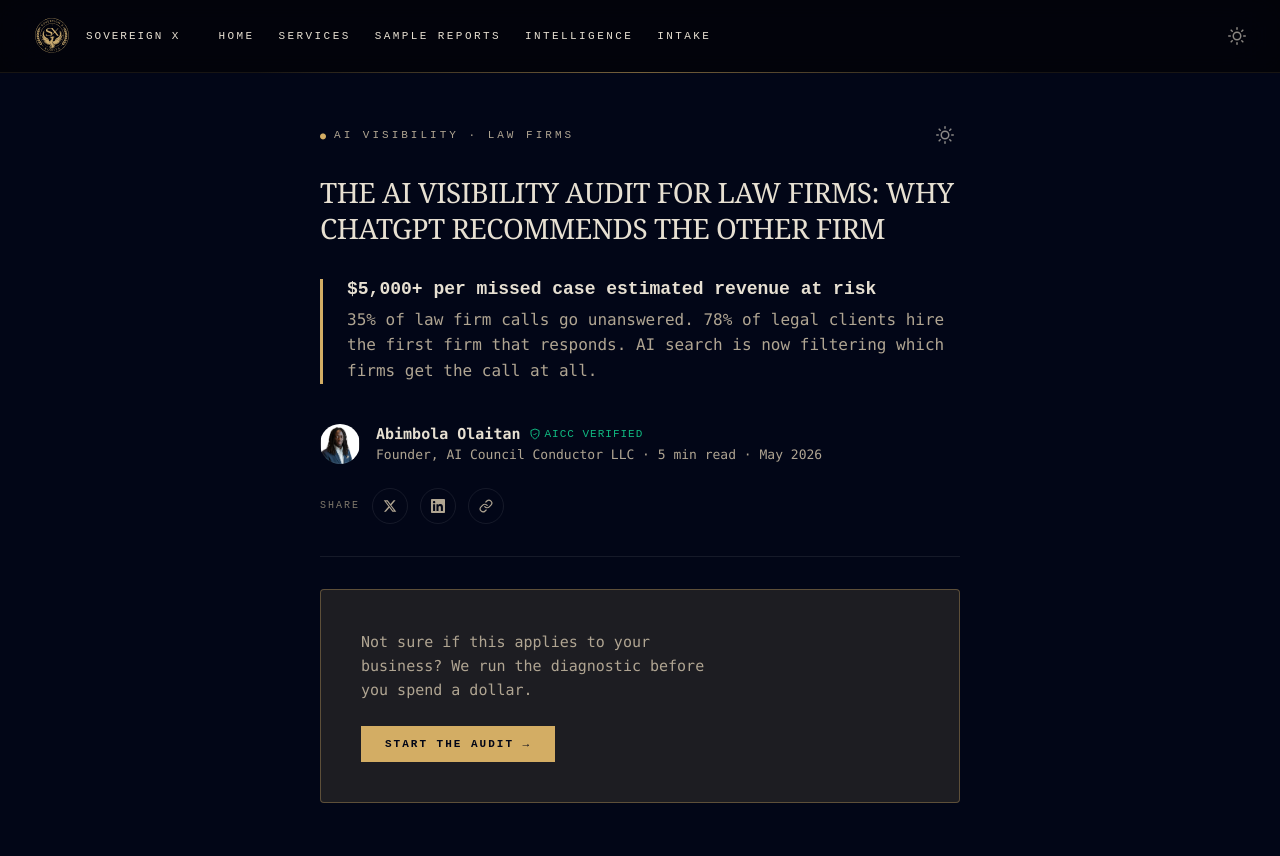
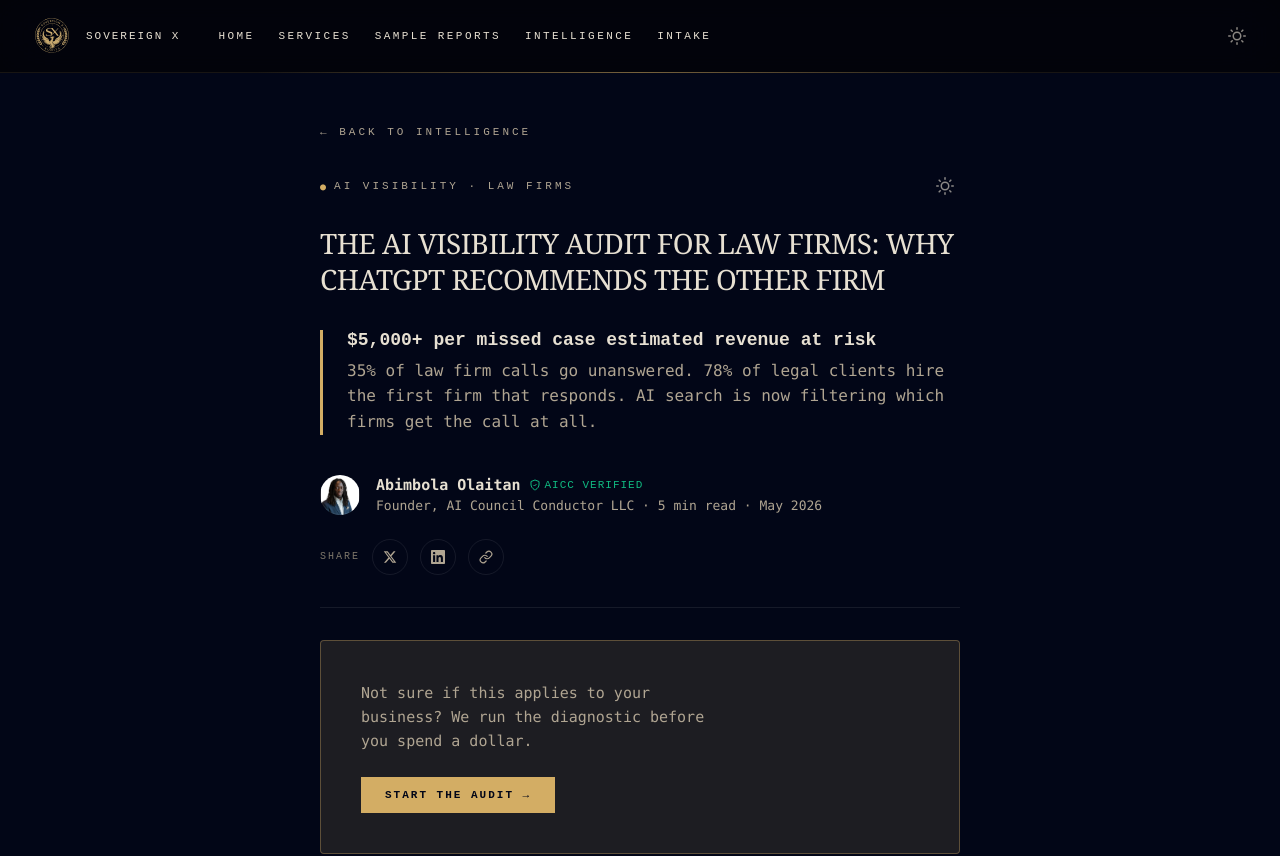
Before and after one commit to wbfo/NewSXA, a Next.js app: page /blog/ai-visibility-audit-for-law-firms in a window 1280 px wide. Shown: the top 856 px of the page. Built offline with nearby package versions, Linux system fonts and the light colour scheme; no server answers.

Commit message:
feat(blog): add back button to post layout

```diff
--- a/app/blog/[slug]/page.tsx
+++ b/app/blog/[slug]/page.tsx
@@ -302,6 +302,23 @@
         margin: '0 auto',
         paddingTop: '120px',
       }}>
+        {/* Back Button */}
+        <div style={{ marginBottom: '32px' }}>
+          <Link href="/blog" style={{
+            color: 'var(--subtle)',
+            fontFamily: 'monospace',
+            fontSize: '11px',
+            letterSpacing: '3px',
+            textTransform: 'uppercase',
+            textDecoration: 'none',
+            display: 'inline-flex',
+            alignItems: 'center',
+            gap: '8px',
+          }}>
+            ← Back to Intelligence
+          </Link>
+        </div>
+
         {/* Category Tag & Theme Toggle */}
         <div style={{
           display: 'flex',
```
